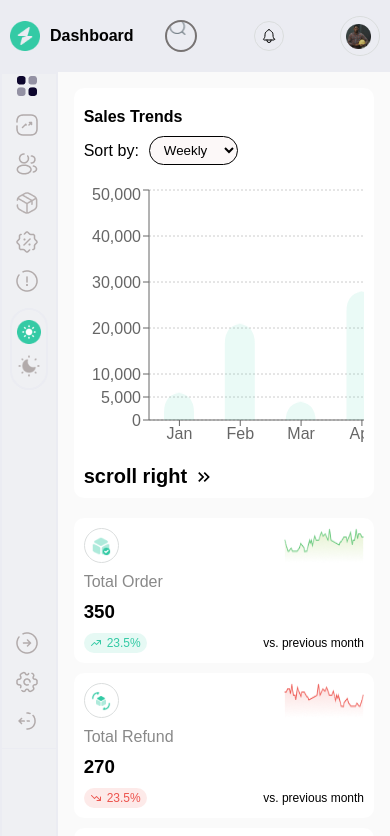
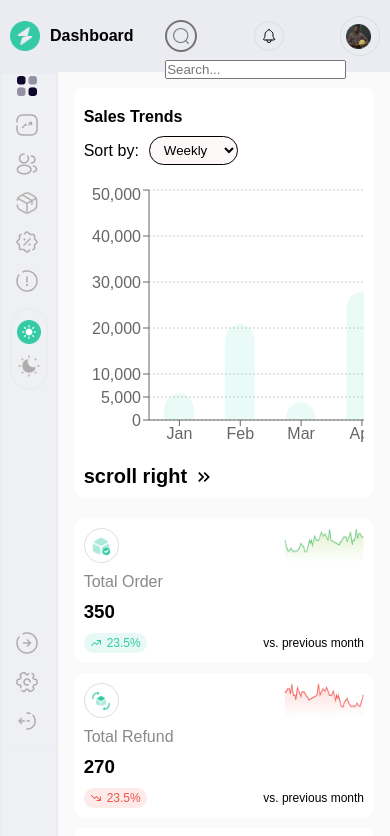
Before and after one commit to bezbrain/geepay-task, a React (Vite) app: page / in a window 390 px wide. Shown: the top 836 px of the page. Built offline with nearby package versions, Linux system fonts and the light colour scheme.

Commit message:
Make amendment to the input icon at mobile screen

```diff
--- a/src/components/sharedLayouts/header/searchInput/search.module.css
+++ b/src/components/sharedLayouts/header/searchInput/search.module.css
@@ -36,6 +36,10 @@
   transform: translateY(-50%);
 }
 
+.toggle__input {
+  display: none;
+}
+
 @media screen and (max-width: 800px) {
   .search__input > input {
     width: 100%;
@@ -56,14 +60,19 @@
     transform: translateY(0%);
     cursor: pointer;
   }
+  .toggle__input {
+    display: block;
+    position: absolute;
+    top: 60px;
+  }
 }
 @media screen and (max-width: 510px) {
   .search__input > input {
-    width: 30px;
-    height: 40px;
+    /* width: 30px;
+    height: 40px; */
   }
   .search__input > img {
-    right: 50%;
-    transform: translate(-20%, -50%);
+    /* right: 50%;
+    transform: translate(-20%, -50%); */
   }
 }
--- a/src/components/sharedLayouts/header/searchInput/searchInput.jsx
+++ b/src/components/sharedLayouts/header/searchInput/searchInput.jsx
@@ -1,17 +1,28 @@
-import React from "react";
+import React, { useState } from "react";
 import { iconSearch } from "../../../../assets/icons/headersIcons";
 import styles from "./search.module.css";
 
 const SearchInput = ({ isDark }) => {
+  const [isSearch, setIsSearch] = useState(true);
+
   return (
+    <>
       <div className={styles.search__input}>
         <input
           type="text"
           placeholder="Search..."
           className={`${isDark ? styles.input__dark : styles.input__light}`}
         />
-      <img src={iconSearch} alt="Search" />
+        <img
+          src={iconSearch}
+          alt="Search"
+          onClick={() => setIsSearch(setIsSearch(!isSearch))}
+        />
       </div>
+      <div className={styles.toggle__input}>
+        {isSearch && <input type="text" placeholder="Search..." />}
+      </div>
+    </>
   );
 };
 
```
Lines whose indentation alone changed are shown as unchanged.
